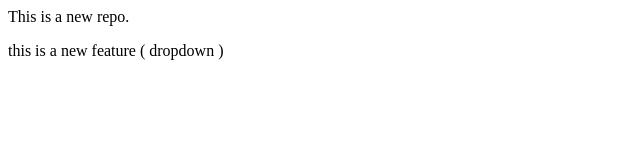
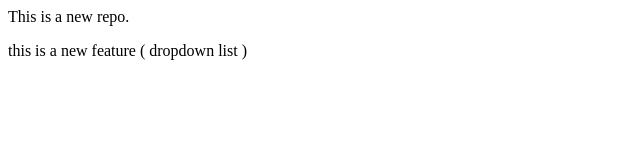
Before and after one commit to mohammed2855/localrepositor, a plain HTML site: page index.html in a window 1280 px wide. Shown: the full height of the page, 0-640 px from the left. Drawn offline with Linux system fonts and the light colour scheme.

Commit message:
dropdown list

```diff
--- a/index.html
+++ b/index.html
@@ -1,2 +1,2 @@
 <P> This is a new repo.</P>
-<p> this is  a new feature ( dropdown )  </p>
+<p> this is  a new feature ( dropdown list  )  </p>
```
